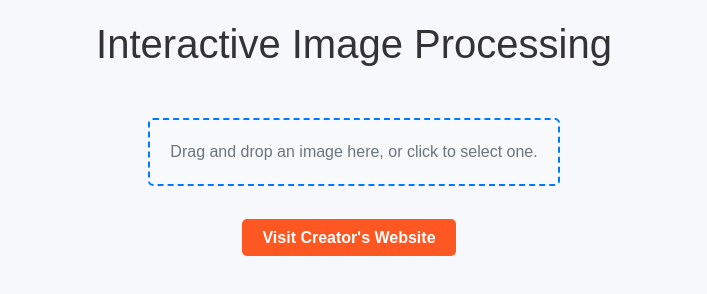
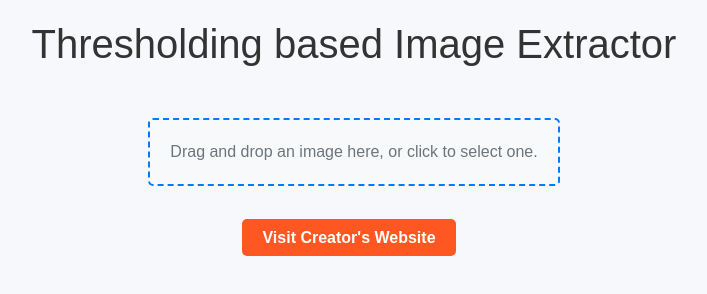
Before and after one commit to vivekkaradbhajne23/Signature-Extractor, a plain HTML site: page index.html in a window 1280 px wide. Shown: the whole page, without its empty margins (286-993 px from the left). Drawn offline with nearby package versions, Linux system fonts and the light colour scheme.

Commit message:
updated title and heading

```diff
--- a/index.html
+++ b/index.html
@@ -3,13 +3,13 @@
 <head>
     <meta charset="UTF-8">
     <meta name="viewport" content="width=device-width, initial-scale=1.0">
-    <title>Thresholding based Image Extractor</title>
+    <title>Project by Krad</title>
     <link href="https://cdnjs.cloudflare.com/ajax/libs/bootstrap/5.1.3/css/bootstrap.min.css" rel="stylesheet">
     <link rel="stylesheet" href="css/style.css">
 </head>
 <body>
 
-    <h1>Interactive Image Processing</h1>
+    <h1>Thresholding based Image Extractor</h1>
 
     <div class="container">
         <!-- Upload Section -->
```
